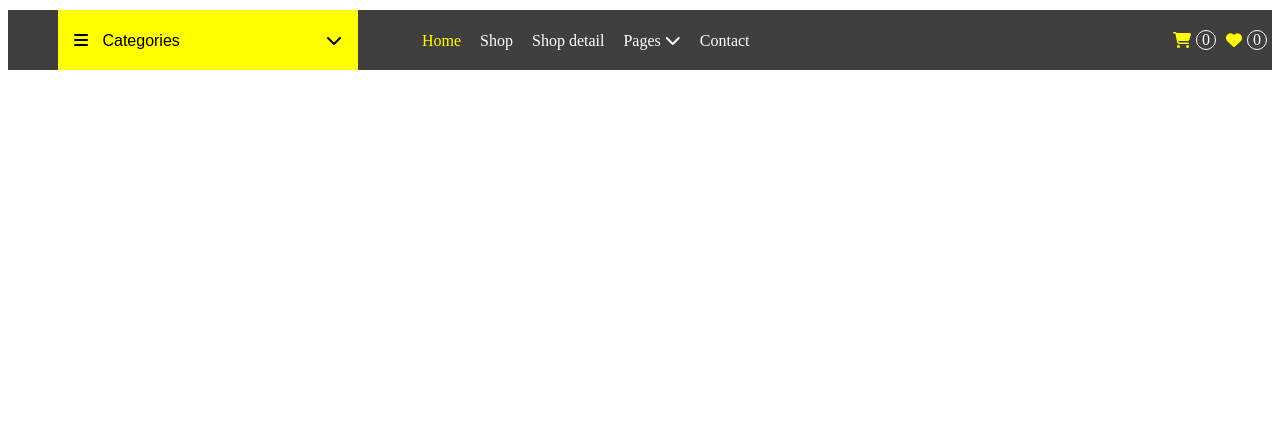
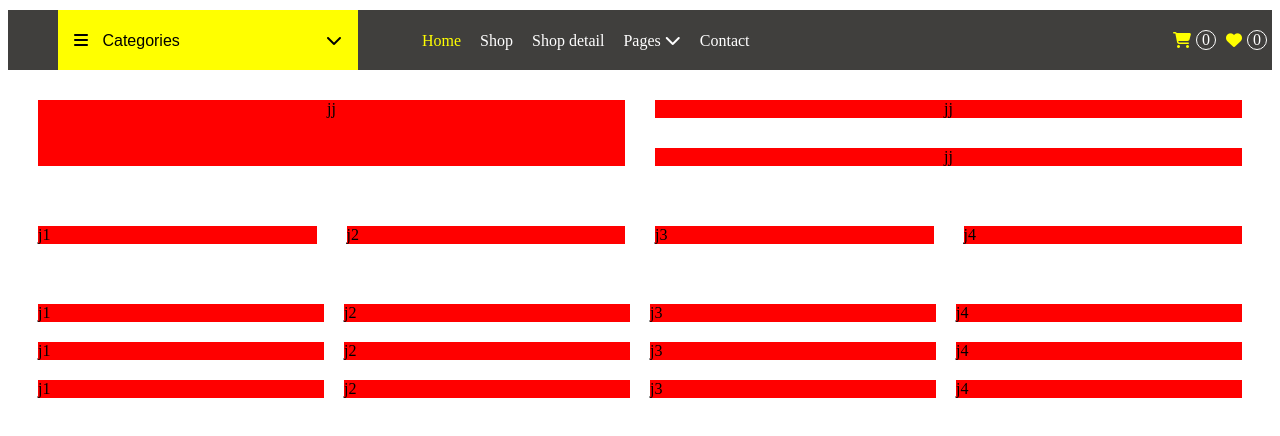
Before and after one commit to mostafa-abuelkhair/online_shop, a plain HTML site: page index.html in a window 1280 px wide. Shown: the part 148-584 px from the top of the page. Drawn offline with Linux system fonts and the light colour scheme.

Commit message:
design grid for overview and services and categories

```diff
--- /dev/null
+++ b/css/categories.css
@@ -0,0 +1,32 @@
+.categories{
+    padding: 30px;
+    display: grid;
+    grid-template-columns: auto auto auto  auto;
+    gap: 20px;
+}
+.categories div{
+    background-color: red;
+}
+
+@media only screen and (max-width: 800px) {
+    .categories{
+        grid-template-columns: auto auto auto;
+    }
+
+}
+
+@media only screen and (max-width: 700px) {
+
+    .categories{
+        grid-template-columns: auto auto;
+    }
+
+}
+
+@media only screen and (max-width: 550px) {
+
+    .categories{
+        grid-template-columns: auto;
+    }
+
+}
--- /dev/null
+++ b/css/overview.css
@@ -0,0 +1,32 @@
+.overview{
+    display: grid;
+    grid-template-areas: 'carousel offer1''carousel offer2';
+    gap:30px;
+    text-align: center;
+    padding: 30px;
+}
+
+.carousel{
+    grid-area: carousel;
+    background-color: red;
+
+}
+.offer1{
+    grid-area: offer1;
+    background-color: red;
+
+}
+.offer2{
+    grid-area: offer2;
+    background-color: red;
+}
+
+
+@media only screen and (max-width: 800px) {
+
+    .overview{
+        grid-template-areas: 'carousel''offer1''offer2'
+    }
+
+
+}
--- /dev/null
+++ b/css/services.css
@@ -0,0 +1,26 @@
+.services{
+    padding: 30px;
+    display: grid;
+    grid-template-columns: auto auto auto  auto;
+    gap: 30px;
+}
+
+.services div{
+    background-color: red;
+}
+
+
+@media only screen and (max-width: 800px) {
+
+    .services{
+        grid-template-columns: auto auto;
+    }
+}
+
+@media only screen and (max-width: 700px) {
+
+    .services{
+        grid-template-columns: auto;
+    }
+
+}
--- a/index.html
+++ b/index.html
@@ -12,6 +12,10 @@
         <link rel="stylesheet" href="css/upperNav.css">
         <link rel="stylesheet" href="css/midNav.css">
         <link rel="stylesheet" href="css/thirdNav.css">
+        <link rel="stylesheet" href="css/overview.css">
+        <link rel="stylesheet" href="css/services.css">
+        <link rel="stylesheet" href="css/categories.css">
+
         <script src="main.js"></script>
     </head>
     <body>
@@ -146,5 +150,85 @@
         </header>
 
 
+
+
+
+        <section class="overview">
+
+            <div class="carousel">
+                jj
+            </div>
+            <div class="offer1">
+                jj
+            </div>
+            <div class="offer2">
+                jj
+            </div>
+
+        </section>
+
+
+
+
+        <section class="services">
+
+            <div >
+                j1
+            </div>
+            <div >
+                j2
+            </div>
+            <div >
+                j3
+            </div>
+            <div >
+                j4
+            </div>
+
+        </section>
+
+
+        <section class="categories">
+
+            <div >
+                j1
+            </div>
+            <div >
+                j2
+            </div>
+            <div >
+                j3
+            </div>
+            <div >
+                j4
+            </div>
+            <div >
+                j1
+            </div>
+            <div >
+                j2
+            </div>
+            <div >
+                j3
+            </div>
+            <div >
+                j4
+            </div>
+            <div >
+                j1
+            </div>
+            <div >
+                j2
+            </div>
+            <div >
+                j3
+            </div>
+            <div >
+                j4
+            </div>
+
+        </section>
+
+
     </body>
 </html>
--- a/main.js
+++ b/main.js
@@ -3,13 +3,13 @@ let menue = true;
 
 function menuef (){
 
-    let menueElement = document.getElementsByClassName("menue");
+    let menueElement = document.getElementsByClassName("menue")[0];
 
     if(menue){
-        menueElement[0].classList.add('show');
+        menueElement.classList.add('show');
     }
     else{
-        menueElement[0].classList.remove('show');
+        menueElement.classList.remove('show');
     }
     menue = !(menue);
 
```
